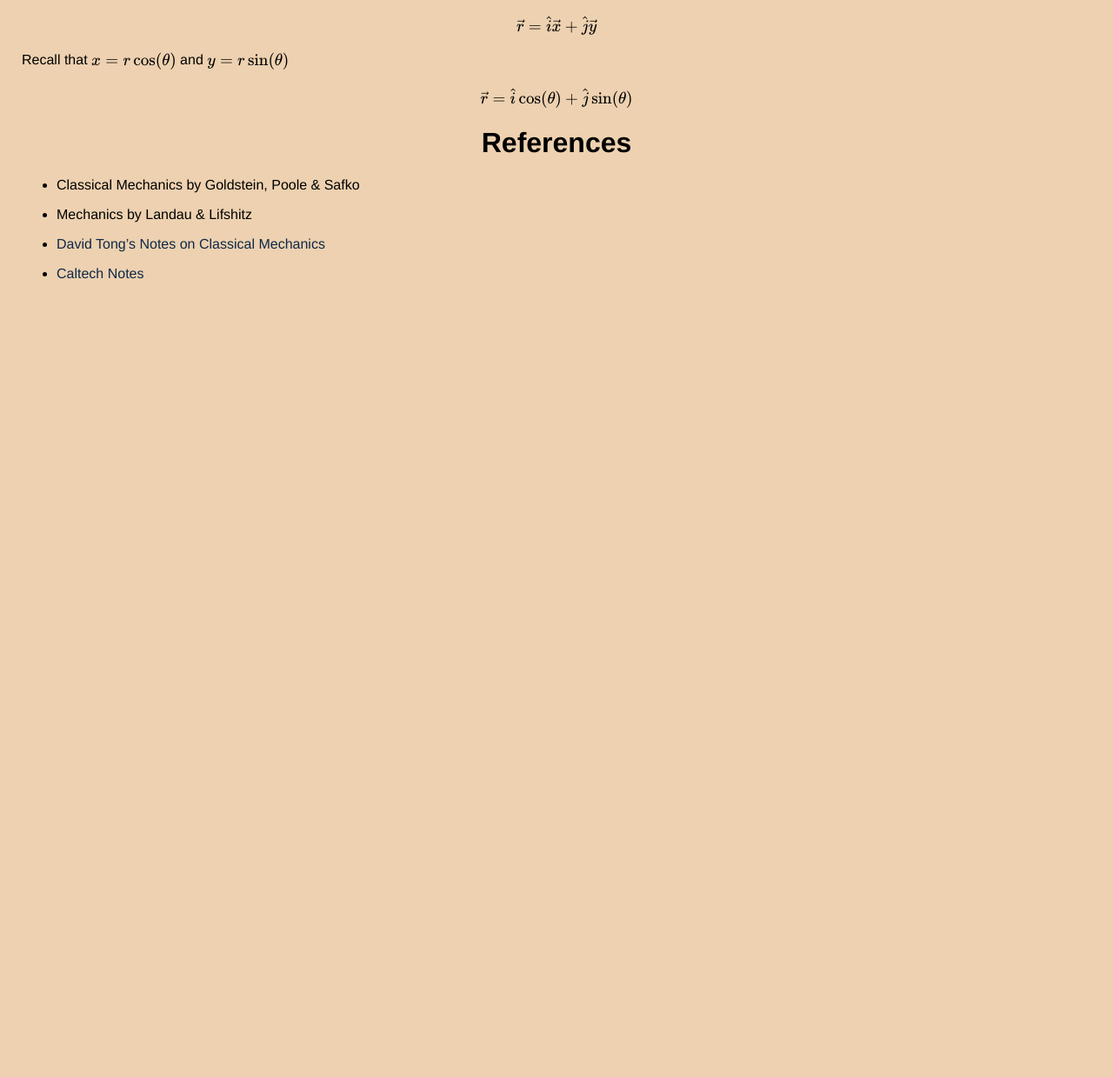
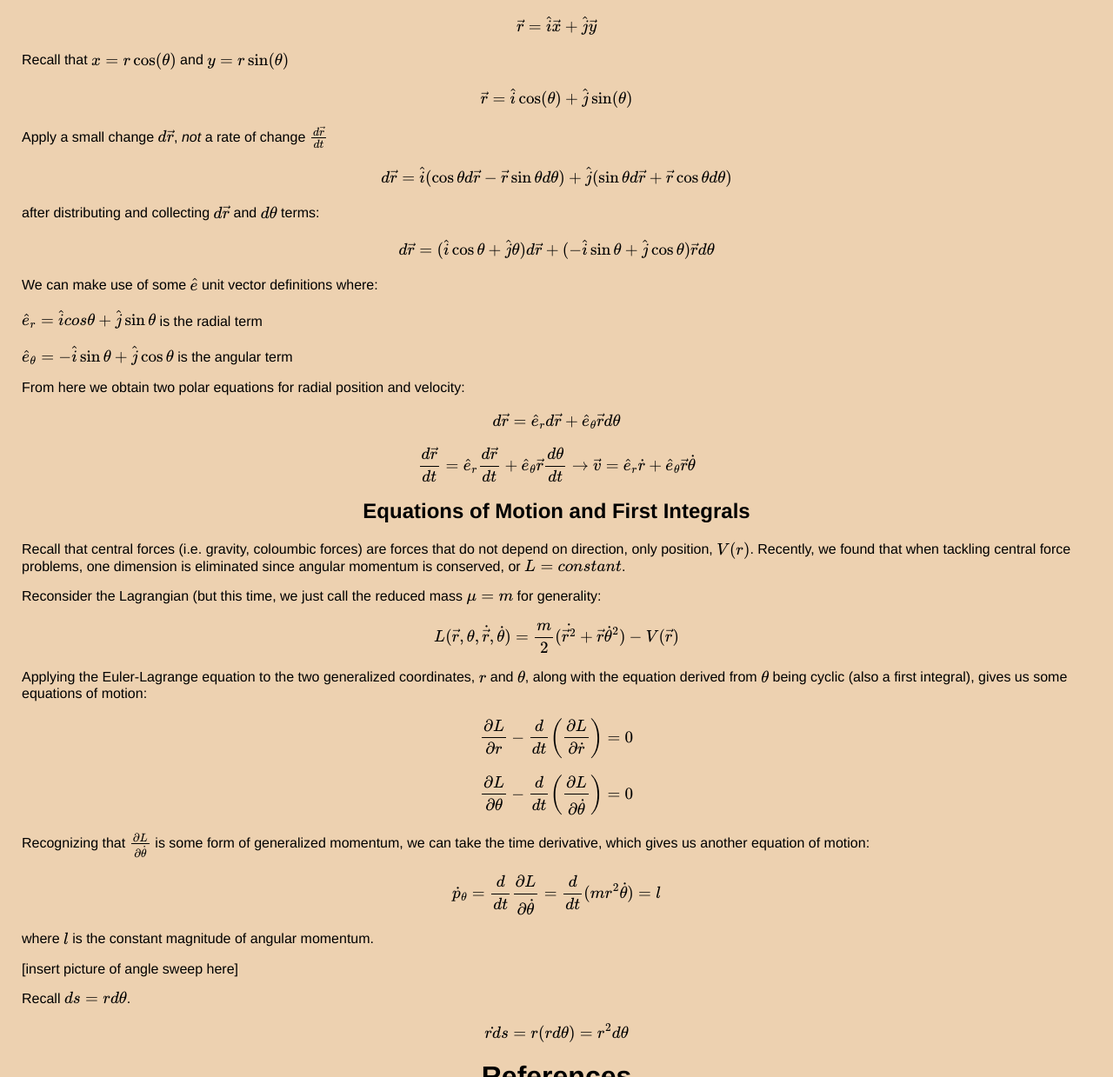
Before and after one commit to thaihangchung7/thaihangchung7.github.io, a Jekyll site: the page built from _notes/classical.md, in a window 1280 px wide and 1400 px high, scrolled down 19758 px. Shown: the part 161-1400 px from the top of the window at 87% size. Built offline with Jekyll 4.4.1, drawn with Linux system fonts in a browser that asks for light colours; formulas are drawn with MathJax 3; before the commit the page ends 20268 px from its top, so only the background shows below that.

Commit message:
some notes leading to keplers swept angle law

```diff
--- a/_notes/classical.md
+++ b/_notes/classical.md
@@ -842,6 +842,56 @@ Recall that $$ x = r \cos(\theta) $$ and $$ y = r \sin(\theta)$$
 
 $$ \vec{r} = \hat{i} \cos(\theta) + \hat{j} \sin(\theta) $$
 
+Apply a small change $$ d\vec{r} $$, *not* a rate of change $$ \frac{d\vec{r}}{dt} $$
+
+$$ d\vec{r} = \hat{i} (\cos\theta d\vec{r} - \vec{r} \sin\theta d\theta) + \hat{j} (\sin\theta d\vec{r} + \vec{r} \cos\theta d\theta ) $$
+
+after distributing and collecting $$ d\vec{r} $$ and $$d\theta$$ terms:
+
+$$ d\vec{r} = ( \hat{i} \cos\theta + \hat{j}\theta) d\vec{r} + (-\hat{i} \sin\theta + \hat{j} \cos\theta ) \vec{r} d\theta $$
+
+We can make use of some $$\hat{e}$$ unit vector definitions where:
+
+$$\hat{e}_{r} = \hat{i} cos\theta + \hat{j} \sin\theta $$ is the radial term
+
+$$\hat{e}_{\theta} = - \hat{i} \sin\theta + \hat{j} \cos\theta $$ is the angular term
+
+From here we obtain two polar equations for radial position and velocity:
+
+$$ d\vec{r} = \hat{e}_{r} d\vec{r} + \hat{e}_{\theta} \vec{r} d\theta$$
+
+$$ \frac{d \vec{r}}{dt} = \hat{e}_{r} \frac{d\vec{r}}{dt} + \hat{e}_{\theta} \vec{r} \frac{d\theta}{dt} \rightarrow \vec{v} = \hat{e}_{r} \dot{r} + \hat{e}_{\theta} \vec{r} \dot{\theta} $$
+
+
+## Equations of Motion and First Integrals
+
+Recall that central forces (i.e. gravity, coloumbic forces) are forces that do not depend on direction, only position, $$V(r)$$. Recently, we found that when tackling central force problems, one dimension is eliminated since angular momentum is conserved, or $$ L = constant $$.
+
+Reconsider the Lagrangian (but this time, we just call the reduced mass $$\mu=m$$ for generality:
+
+$$ L(\vec{r}, \theta, \dot{\vec{r}}, \dot{\theta}) = \frac{m}{2} (\dot{\vec{r}^{2}} + \vec{r} \dot{\theta}^{2}) - V(\vec{r} ) $$
+
+Applying the Euler-Lagrange equation to the two generalized coordinates, $$ r $$ and $$ \theta $$, along with the equation derived from $$\theta$$ being cyclic (also a first integral), gives us some equations of motion:
+
+$$ \frac{\partial L}{\partial r} - \frac{d}{dt} \bigg( \frac{\partial L}{\partial \dot{r}} \bigg) = 0 $$
+
+$$ \frac{\partial L}{\partial \theta} - \frac{d}{dt} \bigg( \frac{\partial L}{\partial \dot{\theta}} \bigg) = 0 $$
+
+
+Recognizing that $$ \frac{\partial L}{\partial \dot{\theta}} $$ is some form of generalized momentum, we can take the time derivative, which gives us another equation of motion:
+
+$$ \dot{p}_{\theta} = \frac{d}{dt} \frac{\partial L}{\partial \dot{\theta}}= \frac{d}{dt} (m r^{2} \dot{\theta} ) = l $$
+
+where $$ l $$ is the constant magnitude of angular momentum.
+
+[insert picture of angle sweep here]
+
+Recall $$ ds = r d\theta $$.
+
+$$ r \dot{} ds = r ( r d\theta ) = r^{2} d\theta $$
+
+
+
 
 
 
```
